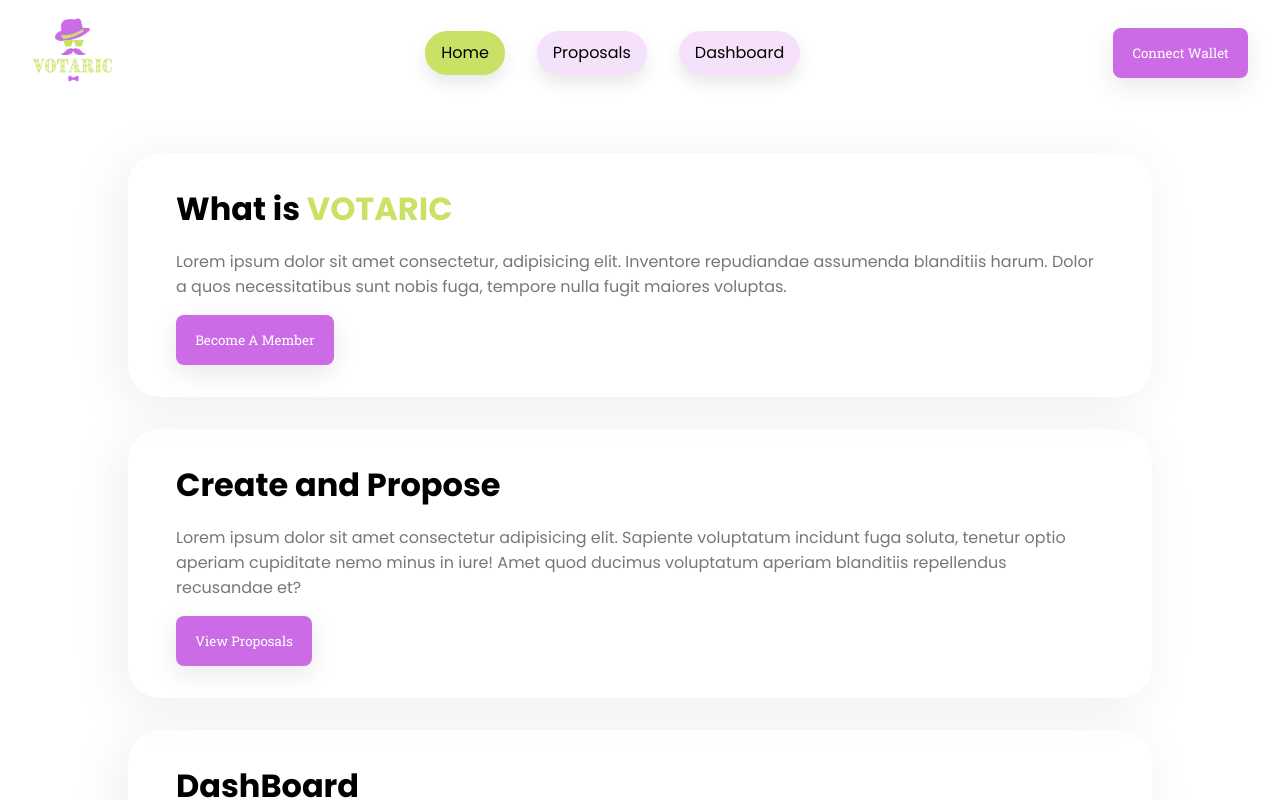
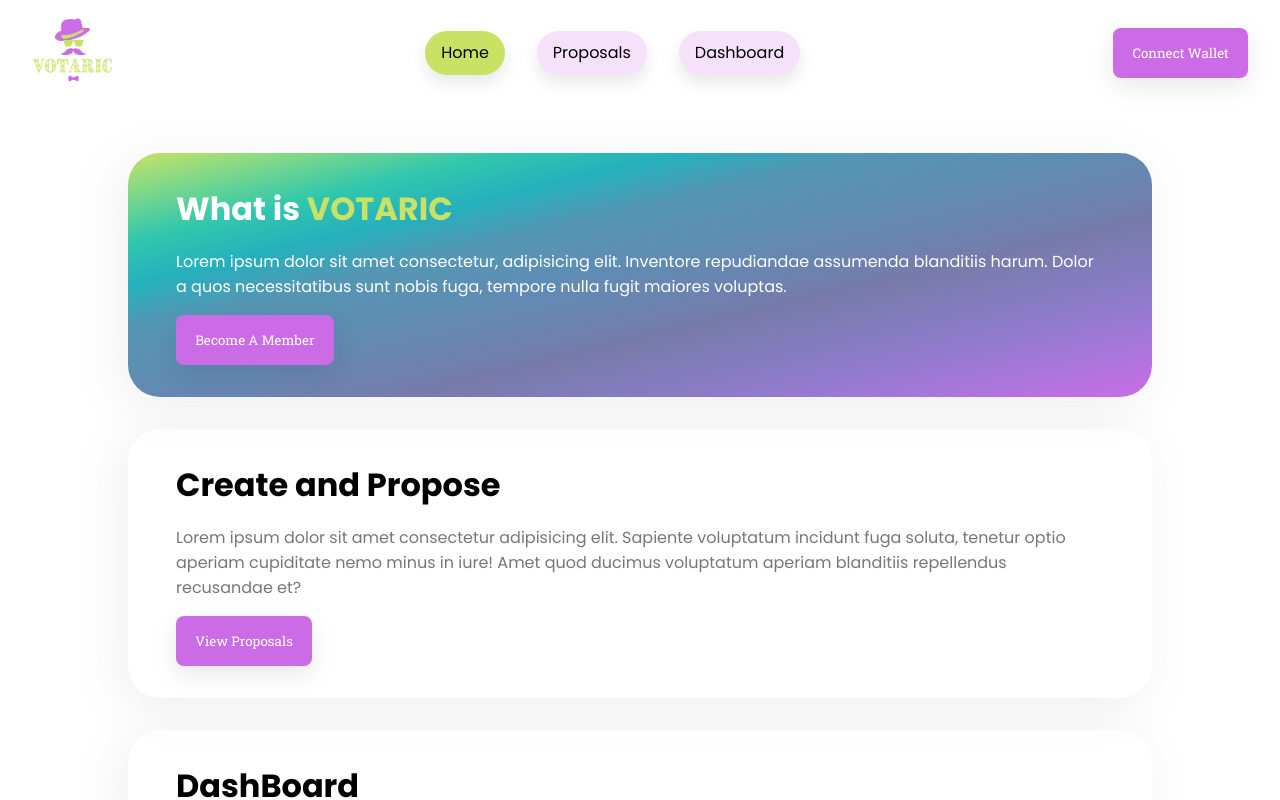
Before and after one commit to AfolabiOlajide/Votaric, a React (Create React App) app: page / in a window 1280 px wide. Shown: the top 800 px of the page. Built offline with nearby package versions, Linux system fonts and the light colour scheme.

Commit message:
Little UI test

```diff
--- a/src/components/about/About.css
+++ b/src/components/about/About.css
@@ -1,3 +1,11 @@
 .about h1 span {
 	color: var(--color-secondary);
 }
+
+.about h1 {
+	color: white;
+}
+
+.about p {
+	color: white;
+}
--- a/src/components/about/About.jsx
+++ b/src/components/about/About.jsx
@@ -6,7 +6,7 @@ import "./About.css";
 
 const About = () => {
 	return (
-		<Card className="about">
+		<Card className="about gradient1">
 			<h1>
 				What is <span>VOTARIC</span>
 			</h1>
```
